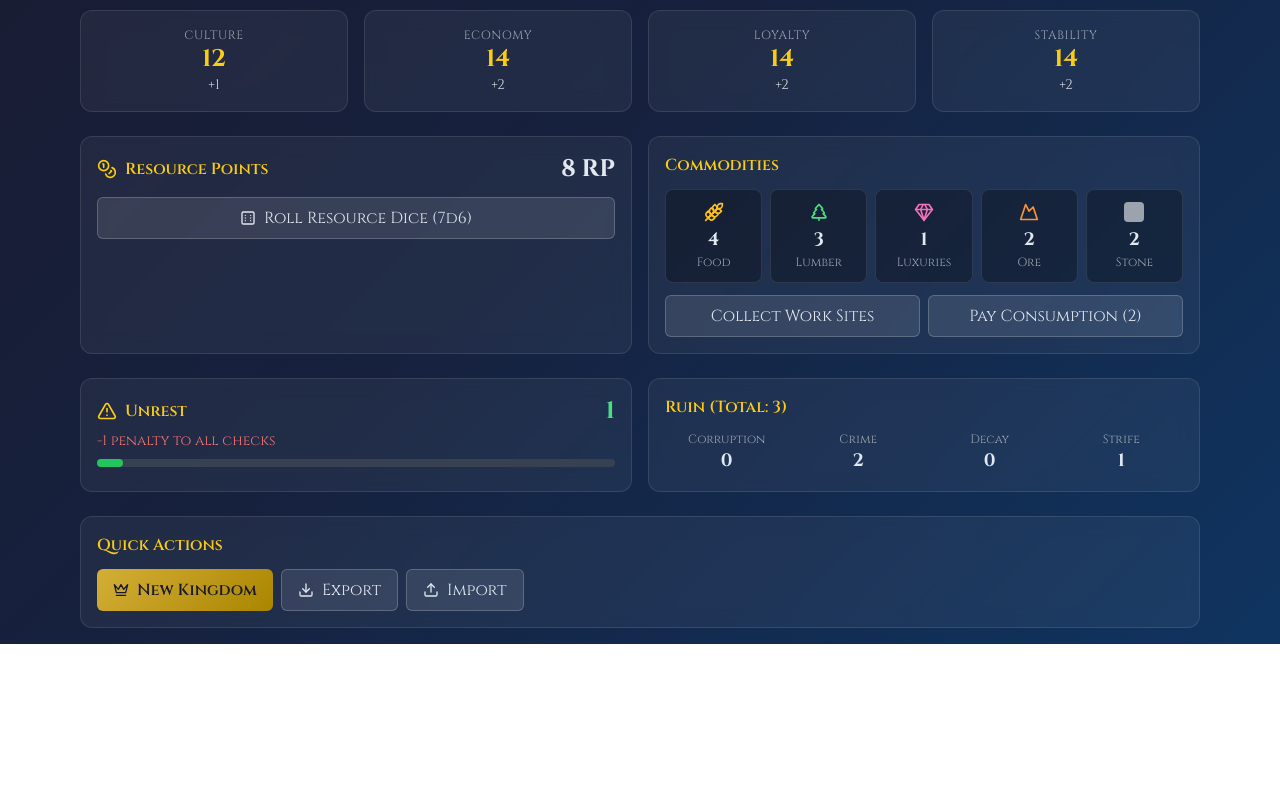
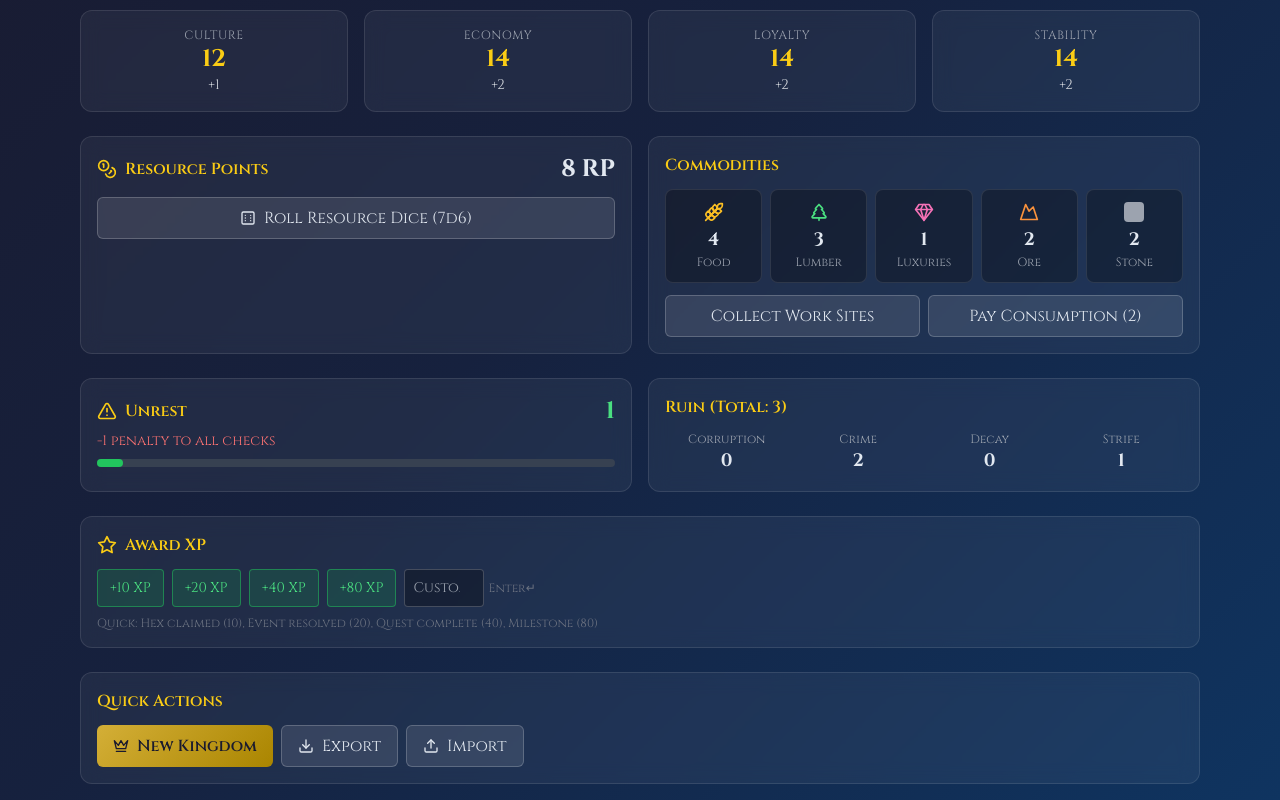
Before and after one commit to Dhrakken/pathfinder-kingdom-manager, a React (Vite) app: page / in a window 1280 px wide. Shown: the part 419-1219 px from the top of the page. Before the commit the page ends 1063 px from the top, so only its background shows below. Built offline with nearby package versions, Linux system fonts and the light colour scheme; the HTML template or start-up script is replaced by a standard one.

Commit message:
Add XP award UI for GM-run events
- Quick buttons for common XP values (10, 20, 40, 80)
- Custom XP input with Enter to confirm
- Reference text for XP values
- All XP awards logged to turn log

```diff
--- a/src/KingdomManager.jsx
+++ b/src/KingdomManager.jsx
@@ -4,7 +4,7 @@ import {
   Shield, BookOpen, Sword, Calendar, Plus, Save, Download, Upload,
   Home, LayoutDashboard, Map, History, Settings, ChevronRight, Dice6,
   AlertTriangle, CheckCircle, XCircle, TrendingUp, TrendingDown,
-  ChevronDown, Image, Grid, Hexagon, Building2, Award
+  ChevronDown, Image, Grid, Hexagon, Building2, Award, Star
 } from 'lucide-react';
 import {
   getSizeData, getControlDC, ABILITIES, SKILLS, ALL_SKILLS,
@@ -635,6 +635,54 @@ export default function KingdomManager() {
         </div>
       )}
 
+      {/* XP Award Section */}
+      <div className="glass-card p-4">
+        <h3 className="text-yellow-400 font-semibold mb-3 flex items-center gap-2">
+          <Star className="w-5 h-5" /> Award XP
+        </h3>
+        <div className="flex flex-wrap gap-2">
+          {[10, 20, 40, 80].map(xp => (
+            <button
+              key={xp}
+              onClick={() => {
+                setState(prev => ({
+                  ...prev,
+                  kingdom: { ...prev.kingdom, xp: (prev.kingdom.xp || 0) + xp }
+                }));
+                addLog(`Awarded ${xp} XP`, 'success');
+              }}
+              className="px-3 py-2 bg-green-600/20 hover:bg-green-600/40 border border-green-500/50 rounded text-green-400 text-sm"
+            >
+              +{xp} XP
+            </button>
+          ))}
+          <div className="flex items-center gap-1">
+            <input
+              type="number"
+              placeholder="Custom"
+              className="w-20 px-2 py-2 bg-black/30 border border-white/20 rounded text-sm"
+              onKeyDown={(e) => {
+                if (e.key === 'Enter') {
+                  const xp = parseInt(e.target.value) || 0;
+                  if (xp > 0) {
+                    setState(prev => ({
+                      ...prev,
+                      kingdom: { ...prev.kingdom, xp: (prev.kingdom.xp || 0) + xp }
+                    }));
+                    addLog(`Awarded ${xp} XP`, 'success');
+                    e.target.value = '';
+                  }
+                }
+              }}
+            />
+            <span className="text-xs text-gray-500">Enter↵</span>
+          </div>
+        </div>
+        <div className="mt-2 text-xs text-gray-500">
+          Quick: Hex claimed (10), Event resolved (20), Quest complete (40), Milestone (80)
+        </div>
+      </div>
+
       <div className="glass-card p-4">
         <h3 className="text-yellow-400 font-semibold mb-3">Quick Actions</h3>
         <div className="flex flex-wrap gap-2">
```
